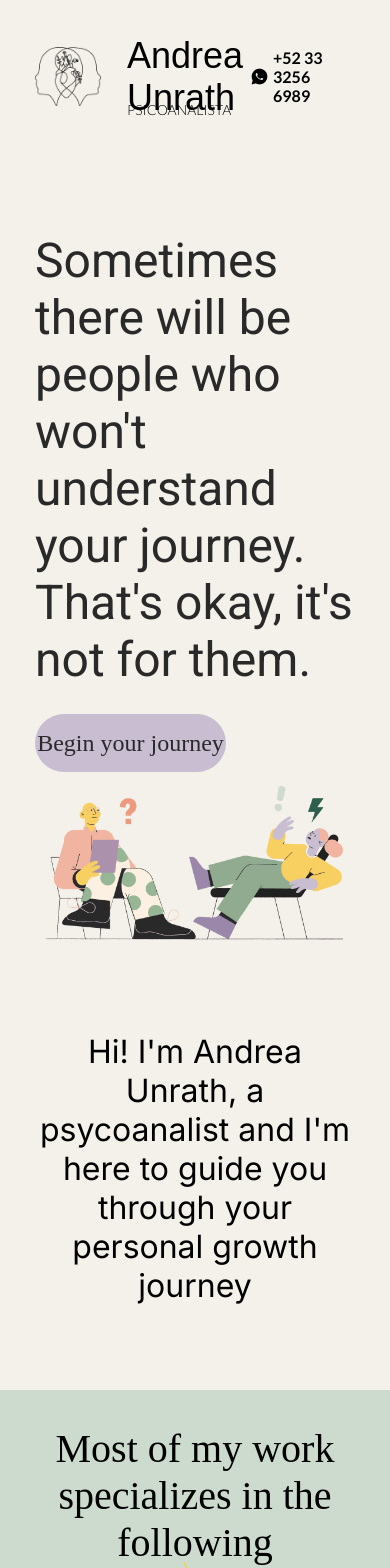
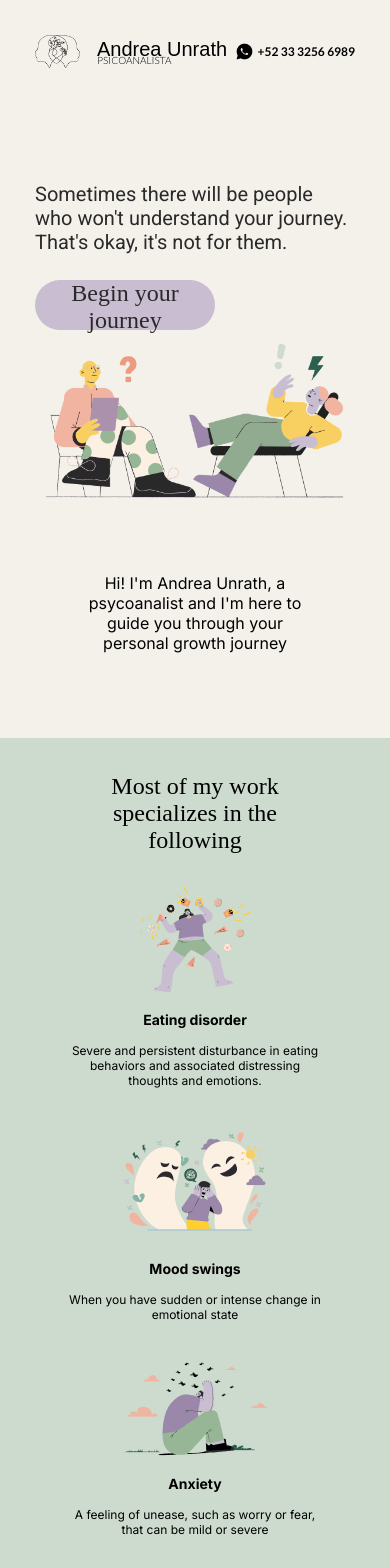
Before and after one commit to TIit0/andy-site, a React (Create React App) app: page / in a window 390 px wide. Shown: the top 1568 px of the page. Built offline with nearby package versions, Linux system fonts and the light colour scheme; a web font is replaced by a local one.

Commit message:
almost all but footer

```diff
--- a/src/components/AboutMe/AboutMe.css
+++ b/src/components/AboutMe/AboutMe.css
@@ -171,3 +171,9 @@
     }
 
 }
+
+@media only screen and (max-width: 37.1875em) {
+    /* 595px*/
+    .about-me__content { width: 34.9rem; }
+
+}
--- a/src/components/Button/Button.css
+++ b/src/components/Button/Button.css
@@ -23,7 +23,6 @@
     /* 1350px*/
 
     .button {
-        cursor: pointer;
         width: 19.1rem;
         height: 5.8rem;
         font-size: 2.4rem;
@@ -36,3 +35,20 @@
         font-size: 3.2rem;
     }
 }
+
+@media only screen and (max-width: 37.1875em) {
+    /* 595px*/
+
+    .button {
+        width: 18rem;
+        height: 5rem;
+        font-size: 2.4rem;
+    }
+
+
+    .slim {
+        width: 21.5rem;
+        height: 5.4rem;
+        font-size: 2.4rem;
+    }
+}
--- a/src/components/Header/Header.css
+++ b/src/components/Header/Header.css
@@ -47,7 +47,7 @@
     margin-right: .5rem;
 }
 
-.header__whats-app__container--img {
+.header__whats-app__container--text {
     font-family: var(--lato);
     font-weight: 700;
     font-size: 1.6rem;
@@ -68,4 +68,30 @@
     .header__icon-container__text--name { font-size: 3.6rem; }
 
     .header__icon-container__text--ocupation { font-size: 1.4rem; }
+
+    .header__whats-app__container--text {  font-size: 1.4rem; }
 }
+
+@media only screen and (max-width: 43.125em) {
+    /* 690px*/
+
+    .header {
+        margin-bottom: 4.4rem;
+        padding: var(--tablet-padding);
+    }
+
+    .header__icon-container__logo {
+        height: 3.3rem;
+        width: 4.5rem;
+        margin-right: 1.7rem;
+    }
+
+    .header__icon-container__text--name { font-size: 2rem; }
+
+    .header__icon-container__text--ocupation {
+        margin-top: -.7rem;
+        font-size: 1rem;
+    }
+
+    .header__whats-app__container--text {  font-size: 1.2rem; }
+}
--- a/src/components/Header/Header.js
+++ b/src/components/Header/Header.js
@@ -25,7 +25,7 @@ export default function Header() {
                 alt="whats app logo"
                 className="header__whats-app__container--img" />
                 <p
-                className="header__whats-app__container--img"
+                className="header__whats-app__container--text"
                 >+52 33 3256 6989
                 </p>
             </div>
--- a/src/components/Hero/Hero.css
+++ b/src/components/Hero/Hero.css
@@ -91,3 +91,29 @@
     }
 
 }
+
+@media only screen and (max-width: 43.125em) {
+    /* 690px*/
+
+    .hero__h1-wrapper__h1 {
+        font-size: 3.2rem;
+        max-width: 69rem;
+    }
+}
+
+
+
+@media only screen and (max-width: 37.1875em) {
+    /* 595px*/
+
+    .hero__h1-wrapper__h1 { font-size: 2rem; }
+
+    .hero__h2 {
+        text-align: center;
+        word-break: break-word;
+        font-size: 1.6rem;
+        max-width: 22.4rem;
+        min-height: 7.6rem;
+        margin: 6.3rem auto 5rem;
+    }
+}
--- a/src/components/MyWork/MyWork.css
+++ b/src/components/MyWork/MyWork.css
@@ -84,3 +84,34 @@
     }
 
 }
+
+@media only screen and (max-width: 37.1875em) {
+    /* 595px*/
+
+    .my-work__h3 {
+        font-size: 2.4rem;
+        margin-bottom: 5rem;
+        max-width: 20.8rem;
+        height: 6rem;
+    }
+
+    .my-work__specialties__card--h4 {
+        font-size: 1.4rem;
+        margin: 1.5rem;
+    }
+
+    .my-work__specialties__card--description {
+        font-size: 1.2rem;
+        max-height: 4.5rem;
+    }
+
+    .my-work__specialties {
+        display: flex;
+        justify-content: space-evenly;
+        align-items: center;
+        flex-wrap: wrap;
+        gap: 3.5rem;
+        width: 100%;
+        margin-bottom: 5rem;
+    }
+}
```
